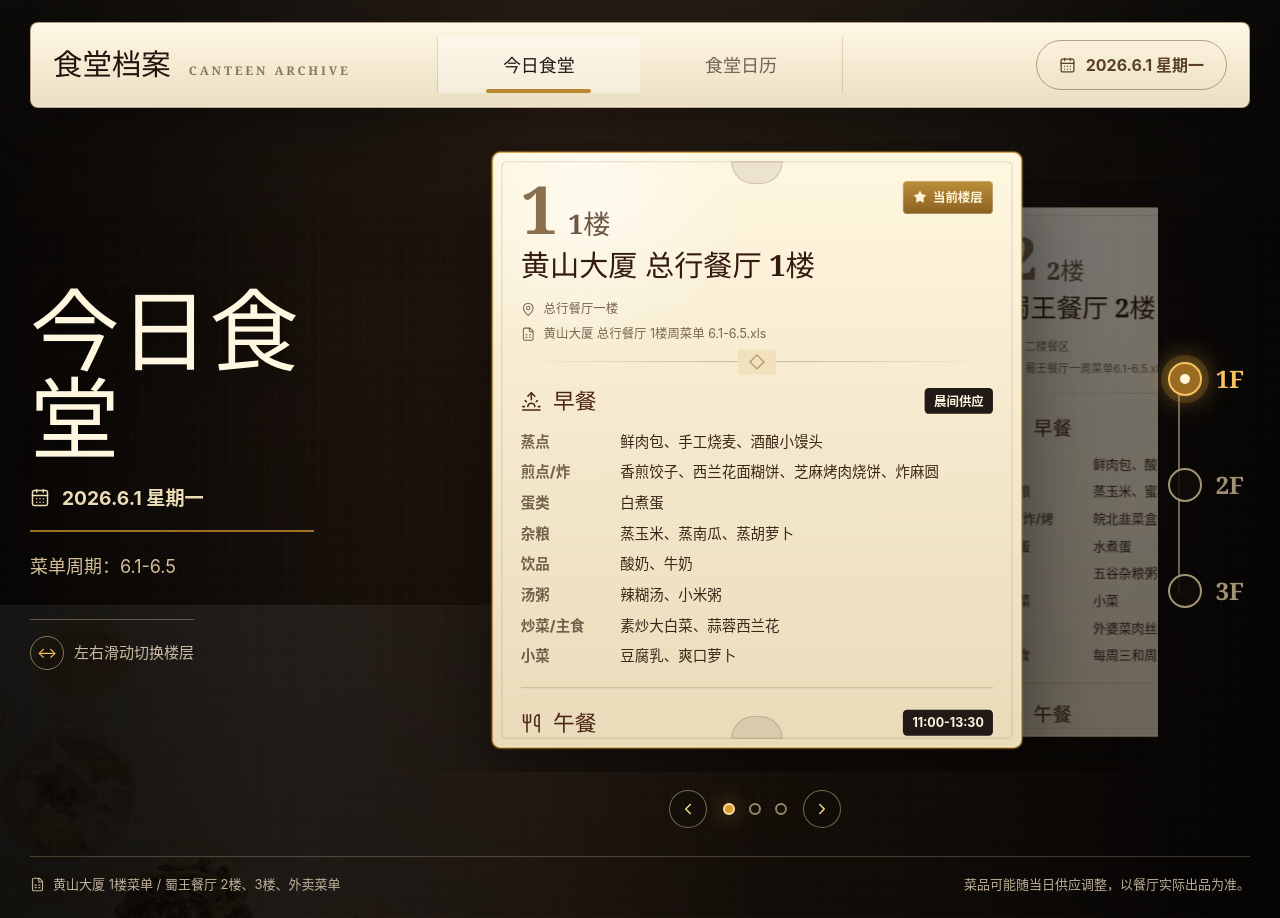
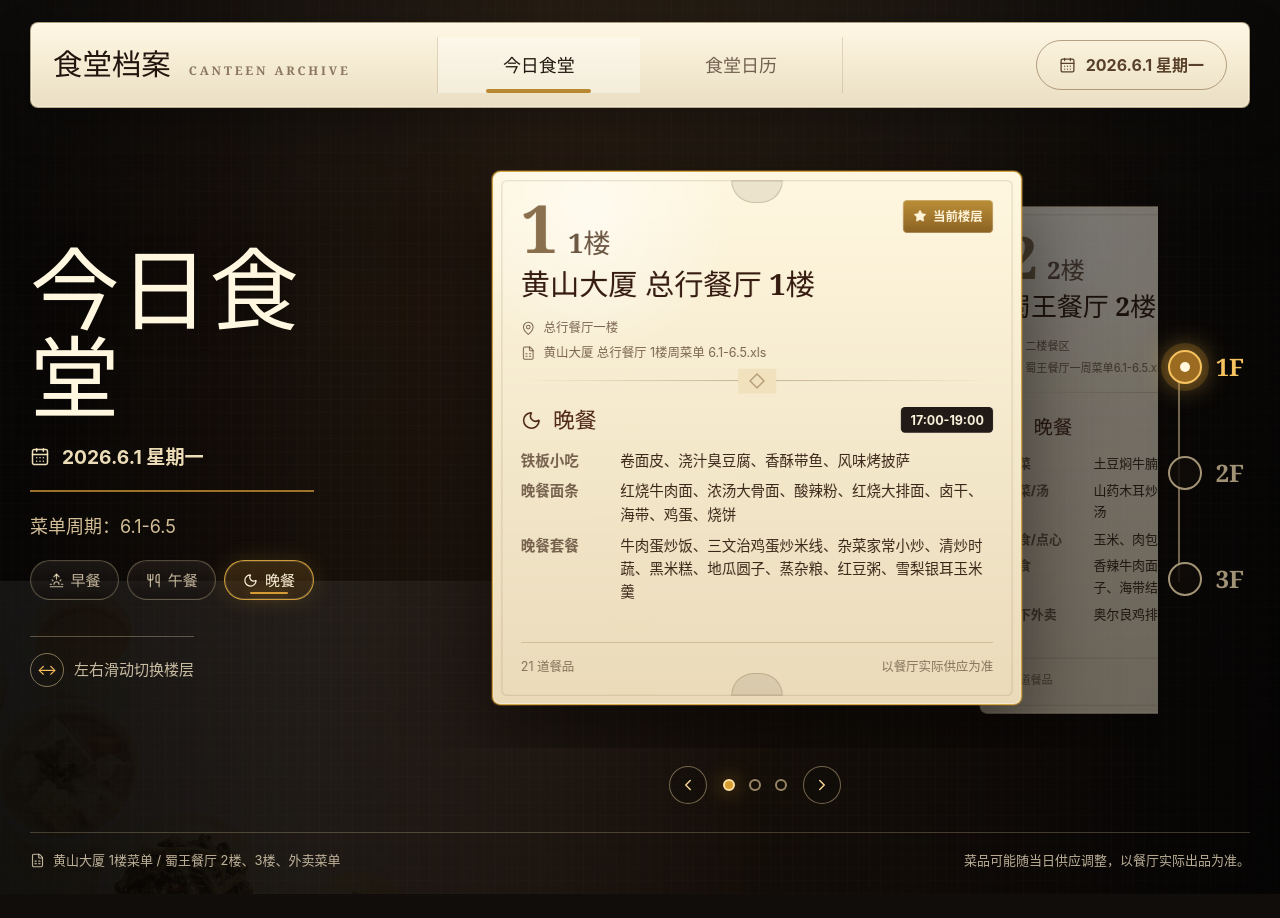
Before and after one commit to masterMo66/canteen, a React (Vite) app: page / in a window 1280 px wide. After the commit the page ends 894 px from the top, so only its background shows below. Built offline with nearby package versions, Linux system fonts and the light colour scheme.

Commit message:
Add meal type filtering with breakfast/lunch/dinner selector
Add auto meal type detection based on Shanghai time, meal type selector with
pill-shaped buttons, and meal filtering in floor tickets. Desktop layout
shows the selector inline with the date meta panel.

```diff
--- a/src/App.css
+++ b/src/App.css
@@ -207,6 +207,11 @@
   max-width: 430px;
 }
 
+.today-meta-panel {
+  display: grid;
+  max-width: 430px;
+}
+
 .screen-date {
   display: flex;
   align-items: center;
@@ -224,6 +229,75 @@
   color: rgb(255 231 183 / 0.82);
   font-size: 18px;
   line-height: 1.7;
+}
+
+.meal-type-selector {
+  display: grid;
+  grid-template-columns: repeat(3, minmax(0, 1fr));
+  gap: 8px;
+  margin-top: 18px;
+}
+
+.meal-type-option {
+  position: relative;
+  display: inline-flex;
+  align-items: center;
+  justify-content: center;
+  gap: 7px;
+  min-width: 0;
+  min-height: 40px;
+  padding: 0 11px;
+  border: 1px solid rgb(255 229 181 / 0.28);
+  border-radius: 999px;
+  color: rgb(255 238 202 / 0.74);
+  background:
+    linear-gradient(180deg, rgb(255 247 222 / 0.07), rgb(14 10 8 / 0.26)),
+    rgb(12 9 7 / 0.2);
+  box-shadow: inset 0 0 0 1px rgb(255 255 255 / 0.03);
+  font-family: var(--serif);
+  font-size: 15px;
+  font-weight: 720;
+  cursor: pointer;
+  transition:
+    border-color 180ms ease,
+    color 180ms ease,
+    background 180ms ease,
+    box-shadow 180ms ease;
+}
+
+.meal-type-option::after {
+  content: '';
+  position: absolute;
+  left: 28%;
+  right: 28%;
+  bottom: 5px;
+  height: 2px;
+  border-radius: 999px;
+  background: transparent;
+}
+
+.meal-type-option:hover {
+  border-color: rgb(255 224 162 / 0.46);
+  color: rgb(255 246 224 / 0.9);
+  background:
+    linear-gradient(180deg, rgb(255 247 222 / 0.1), rgb(42 28 16 / 0.28)),
+    rgb(16 12 9 / 0.22);
+}
+
+.meal-type-option-active {
+  border-color: rgb(226 171 62 / 0.9);
+  color: #fff6db;
+  background:
+    linear-gradient(180deg, rgb(205 149 50 / 0.2), rgb(90 59 25 / 0.34)),
+    rgb(22 15 10 / 0.28);
+  box-shadow:
+    0 0 22px rgb(214 158 54 / 0.18),
+    inset 0 0 0 1px rgb(255 244 209 / 0.14);
+}
+
+.meal-type-option-active::after {
+  background: #d69c33;
+  box-shadow: 0 0 12px rgb(221 167 66 / 0.58);
 }
 
 .coverage-note {
@@ -814,6 +888,7 @@ button:focus-visible {
 @media (prefers-reduced-motion: reduce) {
   .floor-rail,
   .floor-ticket,
+  .meal-type-option,
   .nav-tab::after {
     transition: none;
   }
@@ -847,7 +922,8 @@ button:focus-visible {
   .screen-date,
   .screen-range,
   .coverage-note,
-  .swipe-hint {
+  .swipe-hint,
+  .today-meta-panel {
     max-width: 760px;
   }
 
@@ -911,6 +987,43 @@ button:focus-visible {
 
   .screen-range {
     font-size: 15px;
+  }
+
+  .today-meta-panel {
+    grid-template-columns: minmax(0, 1fr) minmax(168px, 42vw);
+    gap: 12px 12px;
+    align-items: center;
+  }
+
+  .today-meta-panel .screen-date {
+    margin: 0;
+  }
+
+  .today-meta-panel .screen-range {
+    grid-column: 1 / -1;
+    margin-top: 0;
+  }
+
+  .today-meta-panel .coverage-note {
+    grid-column: 1 / -1;
+    margin-top: 2px;
+  }
+
+  .meal-type-selector {
+    grid-column: 2;
+    grid-row: 1;
+    gap: 5px;
+    margin-top: 0;
+  }
+
+  .meal-type-option {
+    min-height: 36px;
+    padding: 0 6px;
+    font-size: 13px;
+  }
+
+  .meal-type-option svg {
+    display: none;
   }
 
   .floor-showcase {
--- a/src/App.tsx
+++ b/src/App.tsx
@@ -21,6 +21,7 @@ import './App.css'
 
 type TabKey = 'today' | 'calendar'
 type FloorId = '1f' | '2f' | '3f'
+type MealType = 'breakfast' | 'lunch' | 'dinner'
 
 type FloorMenu = {
   id: FloorId
@@ -39,37 +40,91 @@ const floorLabels = [
   { id: '3f' as const, number: '3', label: '3楼', shortLabel: '3F' },
 ]
 
-function getShanghaiDateKey() {
+const mealTypeOptions = [
+  { type: 'breakfast' as const, label: '早餐', icon: Sunrise },
+  { type: 'lunch' as const, label: '午餐', icon: Utensils },
+  { type: 'dinner' as const, label: '晚餐', icon: Moon },
+]
+
+const mealTypeLabels: Record<MealType, string> = {
+  breakfast: '早餐',
+  lunch: '午餐',
+  dinner: '晚餐',
+}
+
+const mealTypeTimes: Record<MealType, string> = {
+  breakfast: '07:00-09:00',
+  lunch: '11:00-13:30',
+  dinner: '17:00-19:00',
+}
+
+function getShanghaiDateParts(now = new Date()) {
   const parts = new Intl.DateTimeFormat('zh-CN', {
     timeZone: 'Asia/Shanghai',
     year: 'numeric',
     month: '2-digit',
     day: '2-digit',
-  }).formatToParts(new Date())
+    hour: '2-digit',
+    minute: '2-digit',
+    hourCycle: 'h23',
+  }).formatToParts(now)
 
   const year = parts.find((part) => part.type === 'year')?.value
   const month = parts.find((part) => part.type === 'month')?.value
   const day = parts.find((part) => part.type === 'day')?.value
+  const hour = parts.find((part) => part.type === 'hour')?.value
+  const minute = parts.find((part) => part.type === 'minute')?.value
+
+  return {
+    dateKey: `${year}-${month}-${day}`,
+    hour: Number(hour),
+    minute: Number(minute),
+  }
+}
+
+function dateKeyToUtcDate(dateKey: string) {
+  const [year, month, day] = dateKey.split('-').map(Number)
+  return new Date(Date.UTC(year, month - 1, day))
+}
+
+function addDaysToDateKey(dateKey: string, days: number) {
+  const date = dateKeyToUtcDate(dateKey)
+  date.setUTCDate(date.getUTCDate() + days)
+
+  const year = date.getUTCFullYear()
+  const month = String(date.getUTCMonth() + 1).padStart(2, '0')
+  const day = String(date.getUTCDate()).padStart(2, '0')
 
   return `${year}-${month}-${day}`
 }
 
+function getAutoMealState(now = new Date()) {
+  const { dateKey, hour, minute } = getShanghaiDateParts(now)
+  const minutes = hour * 60 + minute
+
+  if (minutes < 8 * 60 + 40) return { activeDate: dateKey, mealType: 'breakfast' as const }
+  if (minutes < 12 * 60 + 30) return { activeDate: dateKey, mealType: 'lunch' as const }
+  if (minutes < 18 * 60 + 30) return { activeDate: dateKey, mealType: 'dinner' as const }
+
+  return { activeDate: addDaysToDateKey(dateKey, 1), mealType: 'breakfast' as const }
+}
+
 function getRequestedDateKey() {
   if (typeof window === 'undefined') {
-    return getShanghaiDateKey()
+    return null
   }
 
-  return new URLSearchParams(window.location.search).get('date') ?? getShanghaiDateKey()
+  return new URLSearchParams(window.location.search).get('date')
 }
 
-function getVisibleDay() {
+function getInitialTodayState() {
+  const autoState = getAutoMealState()
   const requestedDate = getRequestedDateKey()
-  const day = menuDays.find((menuDay) => menuDay.date === requestedDate)
 
   return {
-    day: day ?? menuDays[0],
-    isFallback: !day,
-    requestedDate,
+    ...autoState,
+    activeDate: requestedDate ?? autoState.activeDate,
+    hasDateOverride: Boolean(requestedDate),
   }
 }
 
@@ -112,12 +167,50 @@ function buildFloors(day: MenuDay): FloorMenu[] {
   ]
 }
 
+function getClosestMenuDay(dateKey: string) {
+  const targetTime = dateKeyToUtcDate(dateKey).getTime()
+
+  return menuDays.reduce((closest, day) => {
+    const closestDistance = Math.abs(dateKeyToUtcDate(closest.date).getTime() - targetTime)
+    const nextDistance = Math.abs(dateKeyToUtcDate(day.date).getTime() - targetTime)
+
+    return nextDistance < closestDistance ? day : closest
+  }, menuDays[0])
+}
+
+function getVisibleDay(activeDate: string) {
+  const day = menuDays.find((menuDay) => menuDay.date === activeDate)
+
+  return {
+    day: day ?? getClosestMenuDay(activeDate),
+    isFallback: !day,
+    requestedDate: activeDate,
+  }
+}
+
 function countDishes(meal: Meal) {
   return meal.sections.reduce((sum, section) => sum + section.items.length, 0)
 }
 
-function countFloorDishes(floor: FloorMenu) {
-  return floor.meals.reduce((sum, meal) => sum + countDishes(meal), 0)
+function countMealsDishes(meals: Meal[]) {
+  return meals.reduce((sum, meal) => sum + countDishes(meal), 0)
+}
+
+function getMealType(meal: Meal): MealType | null {
+  if (meal.name.includes('早餐') || meal.time.includes('早餐')) return 'breakfast'
+  if (meal.name.includes('午餐') || meal.name.includes('中餐') || meal.time.includes('午餐') || meal.time.includes('中餐')) {
+    return 'lunch'
+  }
+  if (meal.name.includes('晚餐') || meal.time.includes('晚餐')) return 'dinner'
+  if (isThirdFloorMeal(meal)) return 'lunch'
+
+  return null
+}
+
+function getMealsByType(meals: Meal[], mealType?: MealType) {
+  if (!mealType) return meals
+
+  return meals.filter((meal) => getMealType(meal) === mealType)
 }
 
 function renderMealIcon(name: string) {
@@ -149,21 +242,48 @@ function clampFloor(index: number) {
   return Math.max(0, Math.min(floorLabels.length - 1, index))
 }
 
-function mealTimeLabel(meal: Meal) {
+function mealTimeLabel(meal: Meal, mealType?: MealType) {
+  if (mealType) return mealTypeTimes[mealType]
   if (meal.name.includes('早餐')) return meal.time.includes('供应') ? '晨间供应' : meal.time
   if (meal.name.includes('午餐')) return meal.time.includes('堂食') ? '11:00-13:30' : meal.time
   if (meal.name.includes('晚餐')) return meal.time.includes('堂食') ? '17:00-19:00' : meal.time
   return meal.time
 }
 
+function formatDateKeyLine(dateKey: string, knownDay?: MenuDay) {
+  if (knownDay?.date === dateKey) return formatDateLine(knownDay)
+
+  const date = dateKeyToUtcDate(dateKey)
+  const parts = new Intl.DateTimeFormat('zh-CN', {
+    timeZone: 'UTC',
+    year: 'numeric',
+    month: 'numeric',
+    day: 'numeric',
+    weekday: 'long',
+  }).formatToParts(date)
+  const year = parts.find((part) => part.type === 'year')?.value
+  const month = parts.find((part) => part.type === 'month')?.value
+  const day = parts.find((part) => part.type === 'day')?.value
+  const weekday = parts.find((part) => part.type === 'weekday')?.value
+
+  return `${year}.${month}.${day} ${weekday}`
+}
+
+function formatDateKeyShort(dateKey: string) {
+  const [, month, day] = dateKey.split('-')
+  return `${Number(month)}月${Number(day)}日`
+}
+
 function ArchiveNav({
   activeTab,
   onTabChange,
   activeDay,
+  activeDate,
 }: {
   activeTab: TabKey
   onTabChange: (tab: TabKey) => void
   activeDay: MenuDay
+  activeDate: string
 }) {
   return (
     <nav className="archive-nav" aria-label="食堂页面">
@@ -195,9 +315,35 @@ function ArchiveNav({
 
       <div className="nav-date">
         <CalendarDays size={17} strokeWidth={1.8} aria-hidden="true" />
-        <span>{activeTab === 'today' ? formatDateLine(activeDay) : `菜单周期 ${formatMenuRangeLabel()}`}</span>
+        <span>{activeTab === 'today' ? formatDateKeyLine(activeDate, activeDay) : `菜单周期 ${formatMenuRangeLabel()}`}</span>
       </div>
     </nav>
+  )
+}
+
+function MealTypeSelector({
+  mealType,
+  onMealTypeChange,
+}: {
+  mealType: MealType
+  onMealTypeChange: (mealType: MealType) => void
+}) {
+  return (
+    <div className="meal-type-selector" role="radiogroup" aria-label="选择用餐时段">
+      {mealTypeOptions.map(({ type, label, icon: Icon }) => (
+        <button
+          aria-checked={mealType === type}
+          className={mealType === type ? 'meal-type-option meal-type-option-active' : 'meal-type-option'}
+          key={type}
+          onClick={() => onMealTypeChange(type)}
+          role="radio"
+          type="button"
+        >
+          <Icon size={15} strokeWidth={1.9} aria-hidden="true" />
+          <span>{label}</span>
+        </button>
+      ))}
+    </div>
   )
 }
 
@@ -229,15 +375,17 @@ function FloorProgress({
   )
 }
 
-function MealArchive({ meal }: { meal: Meal }) {
+function MealArchive({ meal, mealType }: { meal: Meal; mealType?: MealType }) {
+  const mealTitle = mealType ? mealTypeLabels[mealType] : meal.name
+
   return (
     <article className="meal-archive">
       <header className="meal-archive-header">
         <div className="meal-archive-title">
-          {renderMealIcon(meal.name)}
-          <span>{meal.name}</span>
+          {renderMealIcon(mealTitle)}
+          <span>{mealTitle}</span>
         </div>
-        <span className="meal-time-badge">{mealTimeLabel(meal)}</span>
+        <span className="meal-time-badge">{mealTimeLabel(meal, mealType)}</span>
       </header>
 
       <div className="menu-lines">
@@ -255,15 +403,19 @@ function MealArchive({ meal }: { meal: Meal }) {
 function FloorTicket({
   floor,
   active,
+  mealType,
   cardRef,
   onSelect,
 }: {
   floor: FloorMenu
   active: boolean
+  mealType?: MealType
   cardRef?: (node: HTMLElement | null) => void
   onSelect?: () => void
 }) {
   const selectable = Boolean(onSelect && !active)
+  const visibleMeals = getMealsByType(floor.meals, mealType)
+  const emptyText = mealType ? `本楼层暂无${mealTypeLabels[mealType]}菜单` : '本日暂无该楼层菜单。'
 
   const handleKeyDown = (event: KeyboardEvent<HTMLElement>) => {
     if (!selectable || (event.key !== 'Enter' && event.key !== ' ')) return
@@ -317,15 +469,17 @@ function FloorTicket({
       <div className="ticket-divider" aria-hidden="true" />
 
       <div className="ticket-meals">
-        {floor.meals.length > 0 ? (
-          floor.meals.map((meal) => <MealArchive meal={meal} key={`${floor.id}-${meal.name}`} />)
+        {visibleMeals.length > 0 ? (
+          visibleMeals.map((meal) => (
+            <MealArchive meal={meal} mealType={mealType} key={`${floor.id}-${mealType ?? 'all'}-${meal.name}`} />
+          ))
         ) : (
-          <p className="empty-floor">本日暂无该楼层菜单。</p>
+          <p className="empty-floor">{emptyText}</p>
         )}
       </div>
 
       <footer className="ticket-footnote">
-        <span>{countFloorDishes(floor)} 道餐品</span>
+        <span>{countMealsDishes(visibleMeals)} 道餐品</span>
         <span>以餐厅实际供应为准</span>
       </footer>
     </article>
@@ -336,10 +490,12 @@ function FloorShowcase({
   day,
   activeFloor,
   onFloorChange,
+  mealType,
 }: {
   day: MenuDay
   activeFloor: number
   onFloorChange: (index: number) => void
+  mealType?: MealType
 }) {
   const floors = useMemo(() => buildFloors(day), [day])
   const carouselRef = useRef<HTMLDivElement | null>(null)
@@ -449,6 +605,7 @@ function FloorShowcase({
               } : undefined}
               floor={floor}
               key={floor.id}
+              mealType={mealType}
               onSelect={isDesktop && activeFloor !== index ? () => {
                 if (suppressCardClick.current) return
                 switchFloor(index)
@@ -479,10 +636,16 @@ function FloorShowcase({
 
 function TodayView({
   day,
+  activeDate,
+  mealType,
+  onMealTypeChange,
   isFallback,
   requestedDate,
 }: {
   day: MenuDay
+  activeDate: string
+  mealType: MealType
+  onMealTypeChange: (mealType: MealType) => void
   isFallback: boolean
   requestedDate: string
 }) {
@@ -492,21 +655,26 @@ function TodayView({
     <section className="screen-grid today-screen" role="tabpanel">
       <div className="screen-copy">
         <h1>今日食堂</h1>
+        <div className="today-meta-panel">
           <p className="screen-date">
             <CalendarDays size={20} strokeWidth={1.8} aria-hidden="true" />
-          {formatDateLine(day)}
+            {formatDateKeyLine(activeDate, day)}
           </p>
           <p className="screen-range">菜单周期：{formatMenuRangeLabel()}</p>
+          <MealTypeSelector mealType={mealType} onMealTypeChange={onMealTypeChange} />
           {isFallback && (
-          <p className="coverage-note">当前日期 {requestedDate} 不在本周菜单范围内，暂显示 {day.label} 的餐谱。</p>
+            <p className="coverage-note">
+              暂无 {formatDateKeyShort(requestedDate)}{mealTypeLabels[mealType]}菜单，暂显示 {day.label} 的餐谱。
+            </p>
           )}
+        </div>
         <div className="swipe-hint">
           <span aria-hidden="true">↔</span>
           左右滑动切换楼层
         </div>
       </div>
 
-      <FloorShowcase activeFloor={activeFloor} day={day} onFloorChange={setActiveFloor} />
+      <FloorShowcase activeFloor={activeFloor} day={day} mealType={mealType} onFloorChange={setActiveFloor} />
     </section>
   )
 }
@@ -579,16 +747,56 @@ function CalendarView({ initialDay }: { initialDay: MenuDay }) {
 }
 
 function App() {
-  const { day, isFallback, requestedDate } = useMemo(() => getVisibleDay(), [])
+  const initialTodayState = useMemo(() => getInitialTodayState(), [])
+  const [activeDate, setActiveDate] = useState(initialTodayState.activeDate)
+  const [mealType, setMealType] = useState<MealType>(initialTodayState.mealType)
+  const manualMealSelection = useRef(false)
+  const { day, isFallback, requestedDate } = useMemo(() => getVisibleDay(activeDate), [activeDate])
   const [activeTab, setActiveTab] = useState<TabKey>('today')
+
+  useEffect(() => {
+    if (initialTodayState.hasDateOverride) return undefined
+
+    const intervalId = window.setInterval(() => {
+      const nextAutoState = getAutoMealState()
+
+      setActiveDate((currentActiveDate) => {
+        if (currentActiveDate !== nextAutoState.activeDate) {
+          manualMealSelection.current = false
+          setMealType(nextAutoState.mealType)
+          return nextAutoState.activeDate
+        }
+
+        if (!manualMealSelection.current) {
+          setMealType(nextAutoState.mealType)
+        }
+
+        return currentActiveDate
+      })
+    }, 60_000)
+
+    return () => window.clearInterval(intervalId)
+  }, [initialTodayState.hasDateOverride])
+
+  const handleMealTypeChange = (nextMealType: MealType) => {
+    manualMealSelection.current = true
+    setMealType(nextMealType)
+  }
 
   return (
     <main className="app-shell">
       <img className="ambient-food" src={canteenSpread} alt="" aria-hidden="true" />
-      <ArchiveNav activeDay={day} activeTab={activeTab} onTabChange={setActiveTab} />
+      <ArchiveNav activeDate={activeDate} activeDay={day} activeTab={activeTab} onTabChange={setActiveTab} />
 
       {activeTab === 'today' ? (
-        <TodayView day={day} isFallback={isFallback} requestedDate={requestedDate} />
+        <TodayView
+          activeDate={activeDate}
+          day={day}
+          isFallback={isFallback}
+          mealType={mealType}
+          onMealTypeChange={handleMealTypeChange}
+          requestedDate={requestedDate}
+        />
       ) : (
         <CalendarView initialDay={day} />
       )}
```
Lines whose indentation alone changed are shown as unchanged.
